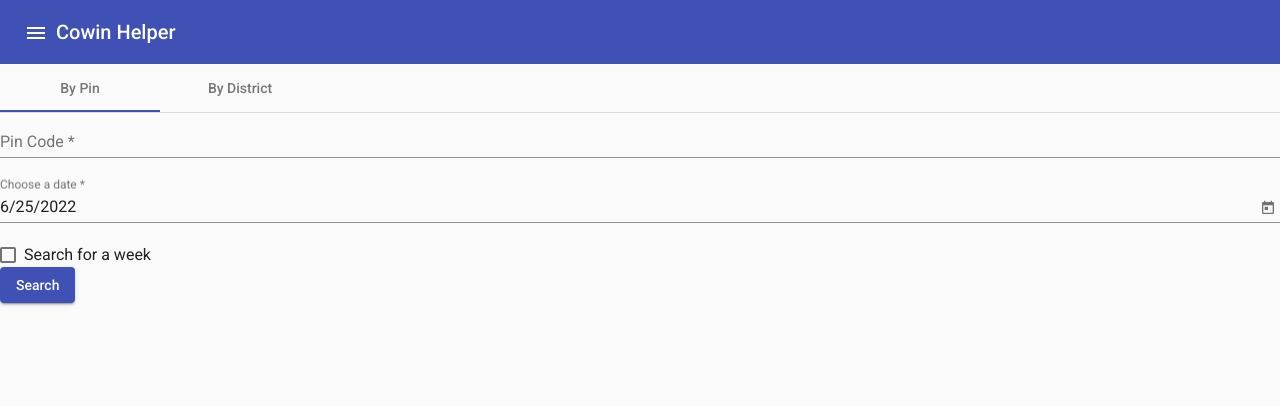
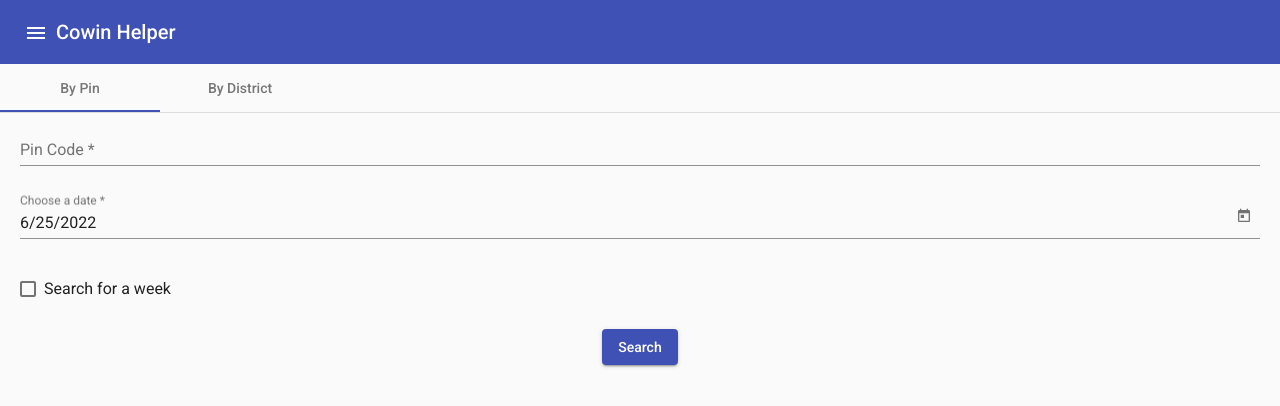
Before and after one commit to krishnaanaril/cowin-helper, an Angular app: page /search/pin in a window 1280 px wide. Shown: the top 406 px of the page. Built offline with nearby package versions, Linux system fonts and the light colour scheme.

Commit message:
feat: add tailwind configuration

```diff
--- a/projects/ch-web/src/app/use-pin/use-pin.component.html
+++ b/projects/ch-web/src/app/use-pin/use-pin.component.html
@@ -1,4 +1,4 @@
-<div>
+<div class="px-5 py-2">
     <form [formGroup]="searchForm" (ngSubmit)="onSubmit()">
         <div>
             <mat-form-field class="ch-full-width">
@@ -14,7 +14,7 @@
                 </mat-error>
             </mat-form-field>
         </div>
-        <div>
+        <div class="py-2">
             <mat-form-field class="ch-full-width">
                 <mat-label>Choose a date</mat-label>
                 <input id="search-date" matInput formControlName="date" [min]="minDate" [max]="maxDate" [matDatepicker]="picker">
@@ -26,12 +26,12 @@
                 </mat-error>
             </mat-form-field>
         </div>
-        <div>
+        <div class="py-2">
             <mat-checkbox id="search-is-week" formControlName="isForWeek">
                 Search for a week
             </mat-checkbox>
         </div>
-        <div>
+        <div class="flex flex-row justify-center py-5">
             <button mat-raised-button type="submit" color="primary">Search</button>
         </div>
     </form>
--- a/projects/ch-web/src/styles.scss
+++ b/projects/ch-web/src/styles.scss
@@ -1,3 +1,8 @@
+@import 'tailwindcss/base';
+
+@import 'tailwindcss/components';
+
+@import 'tailwindcss/utilities';
 /* You can add global styles to this file, and also import other style files */
 
 html, body { height: 100%; }
--- /dev/null
+++ b/tailwind.config.js
@@ -0,0 +1,14 @@
+module.exports = {
+  purge: ['.projects/ch-web/src/**/*.{html,ts}'],
+  darkMode: false, // or 'media' or 'class'
+  theme: {
+    extend: {},
+  },
+  variants: {
+    extend: {},
+  },
+  plugins: [require('@tailwindcss/aspect-ratio')
+    , require('@tailwindcss/line-clamp')
+    , require('@tailwindcss/typography')
+  ],
+};
```
Also changed, not shown: package.json (+8 -1 lines), 1 other file (tests, documents, lock files or other folders).
